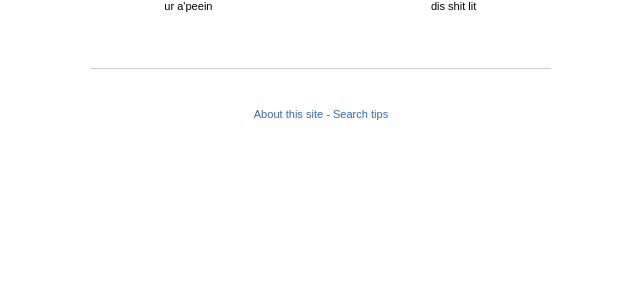
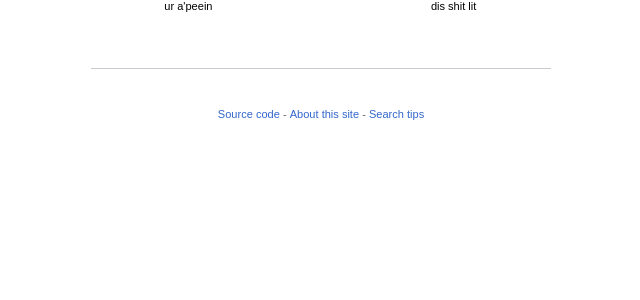
Before and after one commit to davidhaas6/apvocab, a Flask app: page / in a window 1280 px wide. Shown: the part 398-698 px from the top of the page, without its empty margins (319-959 px from the left). Run offline with Flask 2, Linux system fonts and the light colour scheme; parts of the project's set-up code (start-up, migrations or seed data) failed here and were passed over.

Commit message:
Updated readme and added link to github on base template

```diff
--- a/templates/base.html
+++ b/templates/base.html
@@ -125,7 +125,7 @@
 
 <div class="lang-list-border"></div>
 <p class="site-license">
-    <small><br><a href="/about">About this site</a> - <a href="/tips">Search tips</a></small>
+    <small><br><a href="https://github.com/davidhaas6/apvocab">Source code</a> - <a href="/about">About this site</a> - <a href="/tips">Search tips</a></small>
 </p>
 
 </body>
```
Also changed, not shown: README.md.
